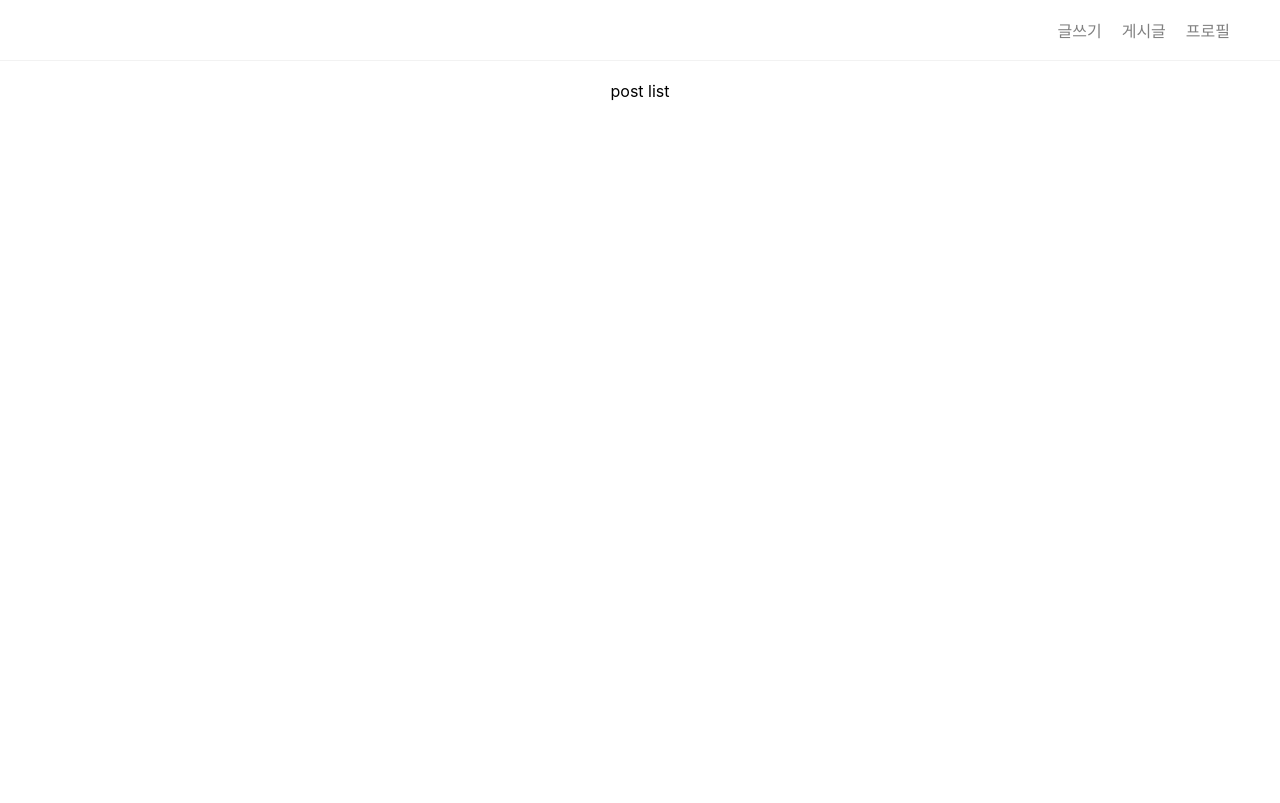
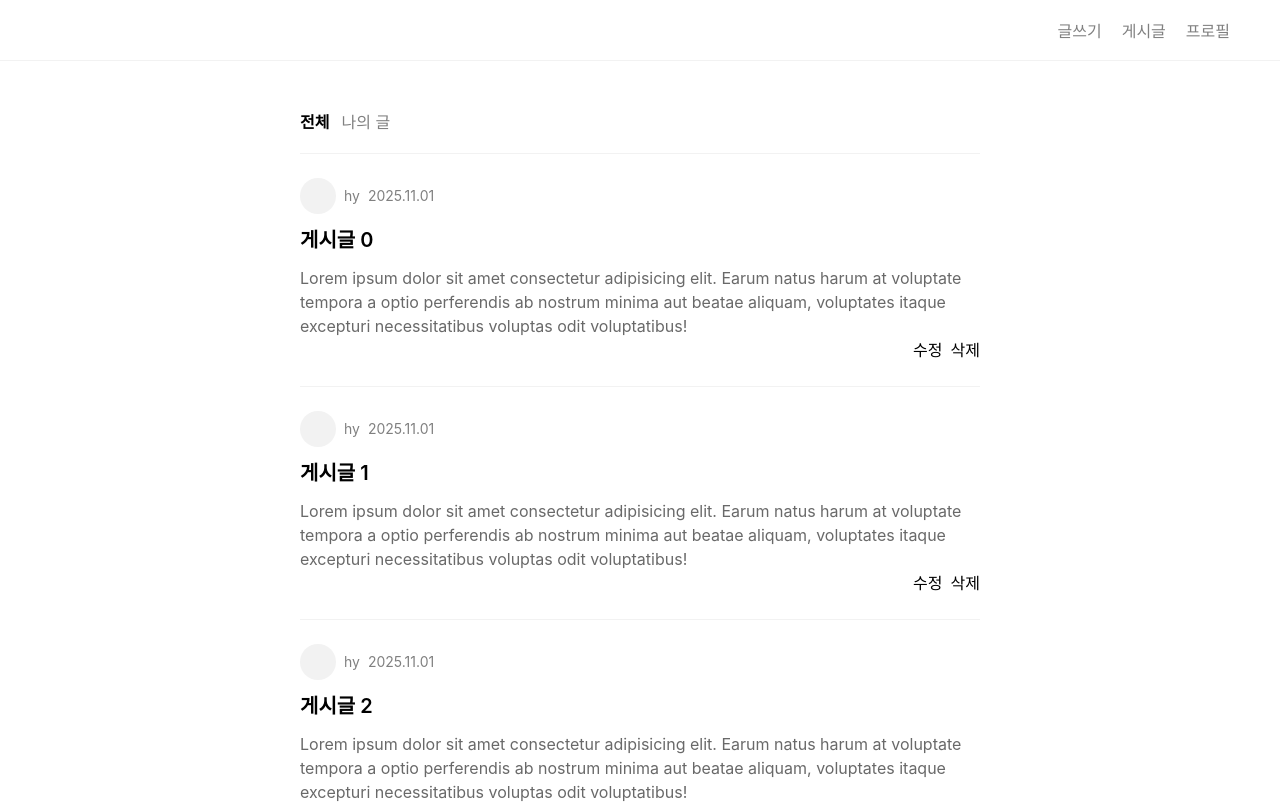
Before and after one commit to azipark/project_blog, a React (Create React App) app: page / in a window 1280 px wide. Shown: the top 803 px of the page. Built offline with nearby package versions, Linux system fonts and the light colour scheme.

Commit message:
홈 페이지 게시글 리스트 UI 구현

```diff
--- a/src/index.css
+++ b/src/index.css
@@ -47,11 +47,92 @@
   justify-content: center;
   gap: 20px;
 }
+footer a {
+  text-decoration: none;
+  color: gray;
+}
+footer a:hover,
+footer a:focus {
+  color: black;
+}
+
+/* post navigation */
+
+.post__navigation {
+  display: flex;
+  gap: 12px;
+  margin: 0 auto;
+  max-width: 680px;
+  font-size: 16px;
+  color: gray;
+  cursor: pointer;
+  padding: 48px 20px 0 20px;
+}
+.post__navigation--active {
+  color: black;
+  font-weight: 600;
+}
 
 /* post list */
 
 .post__list {
   min-height: 90vh;
-  padding: 20px 40px;
+  padding: 20px;
   text-align: center;
+  max-width: 680px;
+  margin: 0 auto;
+  text-align: left;
+  line-height: 24px;
 }
+
+.post__box {
+  padding-top: 24px;
+  padding-bottom: 24px;
+  border-top: 1px solid #f2f2f2;
+}
+
+.post__profile-box {
+  display: flex;
+  gap: 8px;
+  font-size: 14px;
+  align-items: center;
+}
+
+.post__profile {
+  width: 36px;
+  height: 36px;
+  background-color: #f2f2f2;
+  border-radius: 50%;
+}
+
+.post__date,
+.post__author-name {
+  color: gray;
+}
+
+.post__title {
+  font-size: 20px;
+  font-weight: 600;
+  margin: 14px 0;
+}
+
+.post__text {
+  color: dimgrey;
+  font-size: 16px;
+}
+
+.post__list a {
+  text-decoration: none;
+  color: black;
+}
+
+.post__utils-box {
+  display: flex;
+  gap: 8px;
+  flex-direction: row-reverse;
+}
+
+.post__delete:hover,
+.post__edit:hover {
+  color: black;
+}
--- a/src/pages/home/index.tsx
+++ b/src/pages/home/index.tsx
@@ -10,11 +10,35 @@
           <Link to="/profile">프로필</Link>
         </div>
       </header>
-      <div className="post__list">post list</div>
+      <div className="post__navigation">
+        <div className="post__navigation--active">전체</div>
+        <div>나의 글</div>
+      </div>
+      <div className="post__list">
+        {[...Array(10)].map((e, index) => (
+          <div key={index} className="post__box">
+            <Link to={`/posts/${index}`}>
+              <div className="post__profile-box">
+                <div className="post__profile"></div>
+                <div className="post__author-name">hy</div>
+                <div className="post__date">2025.11.01</div>
+              </div>
+              <div className="post__title">게시글 {index}</div>
+              <div className="post__text">
+                Lorem ipsum dolor sit amet consectetur adipisicing elit. Earum natus harum at voluptate tempora a optio perferendis ab nostrum minima aut beatae aliquam, voluptates itaque excepturi necessitatibus voluptas odit voluptatibus!
+              </div>
+              <div className="post__utils-box">
+                <div className="post__delete">삭제</div>
+                <div className="post__edit">수정</div>
+              </div>
+            </Link>
+          </div>
+        ))}
+      </div>
       <footer>
-        <div>Menu 1</div>
-        <div>Menu 2</div>
-        <div>Menu 3</div>
+        <Link to="/posts/new">글쓰기</Link>
+        <Link to="/posts">게시글</Link>
+        <Link to="/profile">프로필</Link>
       </footer>
     </div>
   );
```
